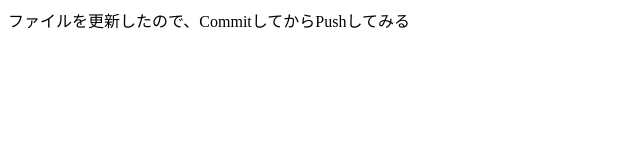
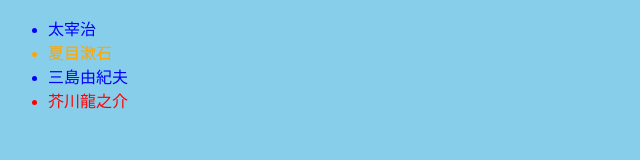
Before and after one commit to m-hanahara/mypage, a plain HTML site: page 20/file.html in a window 1280 px wide. Shown: the whole page, without its empty margins (0-640 px from the left). Drawn offline with Linux system fonts and the light colour scheme.

Commit message:
Update file.html

```diff
--- a/20/file.html
+++ b/20/file.html
@@ -1 +1,28 @@
-ファイルを更新したので、CommitしてからPushしてみる
+<!DOCTYPE html>
+<html lang="ja">
+<head>
+  <meta charset="UTF-8">
+  <title>日本人著者</title>
+  <style>
+  ul {
+      color: red;
+      }
+  .todai {
+           color: blue;
+           }
+  #natsume {
+  color: orange;
+  }
+body {
+       background-color: skyblue;
+ }
+  </style>
+</head>
+<body>
+<ul>
+  <li class="todai">太宰治</li>
+  <li id = "natsume">夏目漱石</li>
+  <li class="todai">三島由紀夫</li>
+  <li>芥川龍之介</li>
+</ul></body>
+</html>
```
